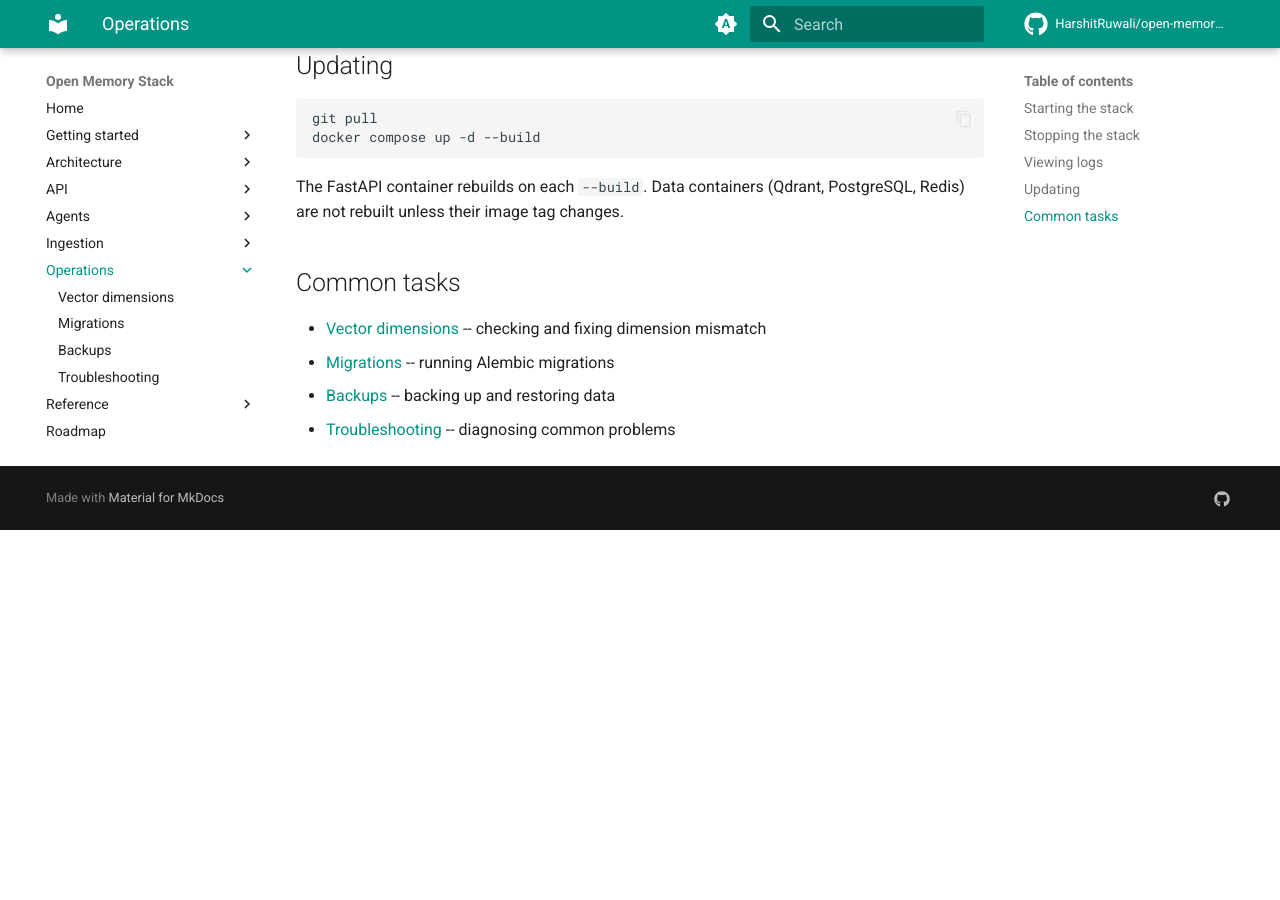
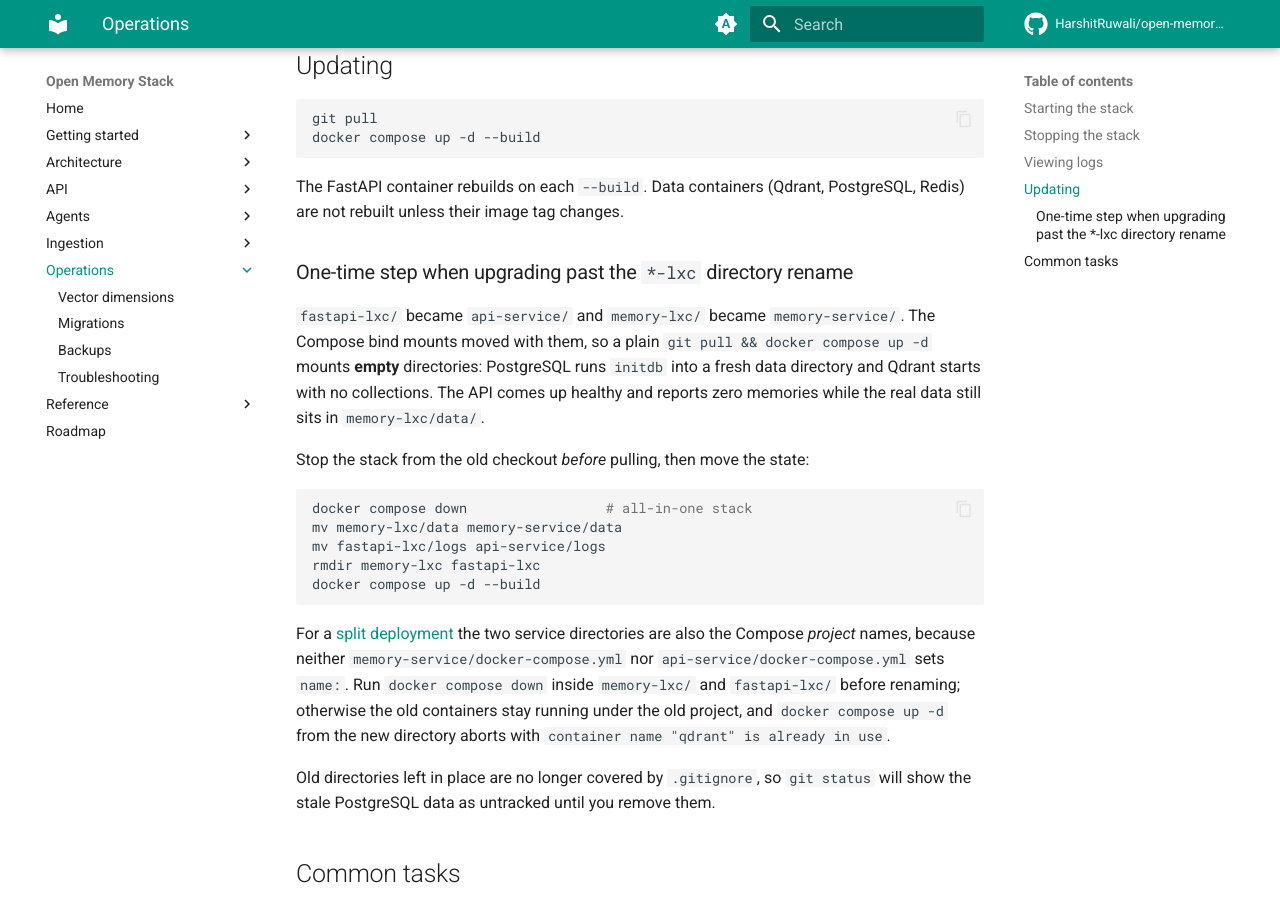
Before and after one commit to HarshitRuwali/homelab-infra, an MkDocs documentation site: the page built from docs/operations/index.md, in a window 1280 px wide and 900 px high, scrolled down 978 px. Built offline with MkDocs 1.6.1 and Material for MkDocs 9.7.7, drawn with Linux system fonts in a browser that asks for light colours; comment, search, counter and statistics services are not loaded; before the commit the page ends 1508 px from its top, so only the background shows below that.

Commit message:
feat: update deployment documentation for directory renames and migration steps

````diff
--- a/docs/operations/index.md
+++ b/docs/operations/index.md
@@ -51,6 +51,36 @@ docker compose up -d --build
 The FastAPI container rebuilds on each `--build`. Data containers (Qdrant,
 PostgreSQL, Redis) are not rebuilt unless their image tag changes.
 
+### One-time step when upgrading past the `*-lxc` directory rename
+
+`fastapi-lxc/` became `api-service/` and `memory-lxc/` became `memory-service/`.
+The Compose bind mounts moved with them, so a plain `git pull && docker compose
+up -d` mounts **empty** directories: PostgreSQL runs `initdb` into a fresh data
+directory and Qdrant starts with no collections. The API comes up healthy and
+reports zero memories while the real data still sits in `memory-lxc/data/`.
+
+Stop the stack from the old checkout *before* pulling, then move the state:
+
+```bash
+docker compose down                 # all-in-one stack
+mv memory-lxc/data memory-service/data
+mv fastapi-lxc/logs api-service/logs
+rmdir memory-lxc fastapi-lxc
+docker compose up -d --build
+```
+
+For a [split deployment](../getting-started/split-deployment.md) the two
+service directories are also the Compose *project* names, because neither
+`memory-service/docker-compose.yml` nor `api-service/docker-compose.yml` sets
+`name:`. Run `docker compose down` inside `memory-lxc/` and `fastapi-lxc/`
+before renaming; otherwise the old containers stay running under the old
+project, and `docker compose up -d` from the new directory aborts with
+`container name "qdrant" is already in use`.
+
+Old directories left in place are no longer covered by `.gitignore`, so
+`git status` will show the stale PostgreSQL data as untracked until you remove
+them.
+
 ## Common tasks
 
 - [Vector dimensions](vector-dimensions.md) -- checking and fixing dimension mismatch
````
Also changed, not shown: 1 other file.
